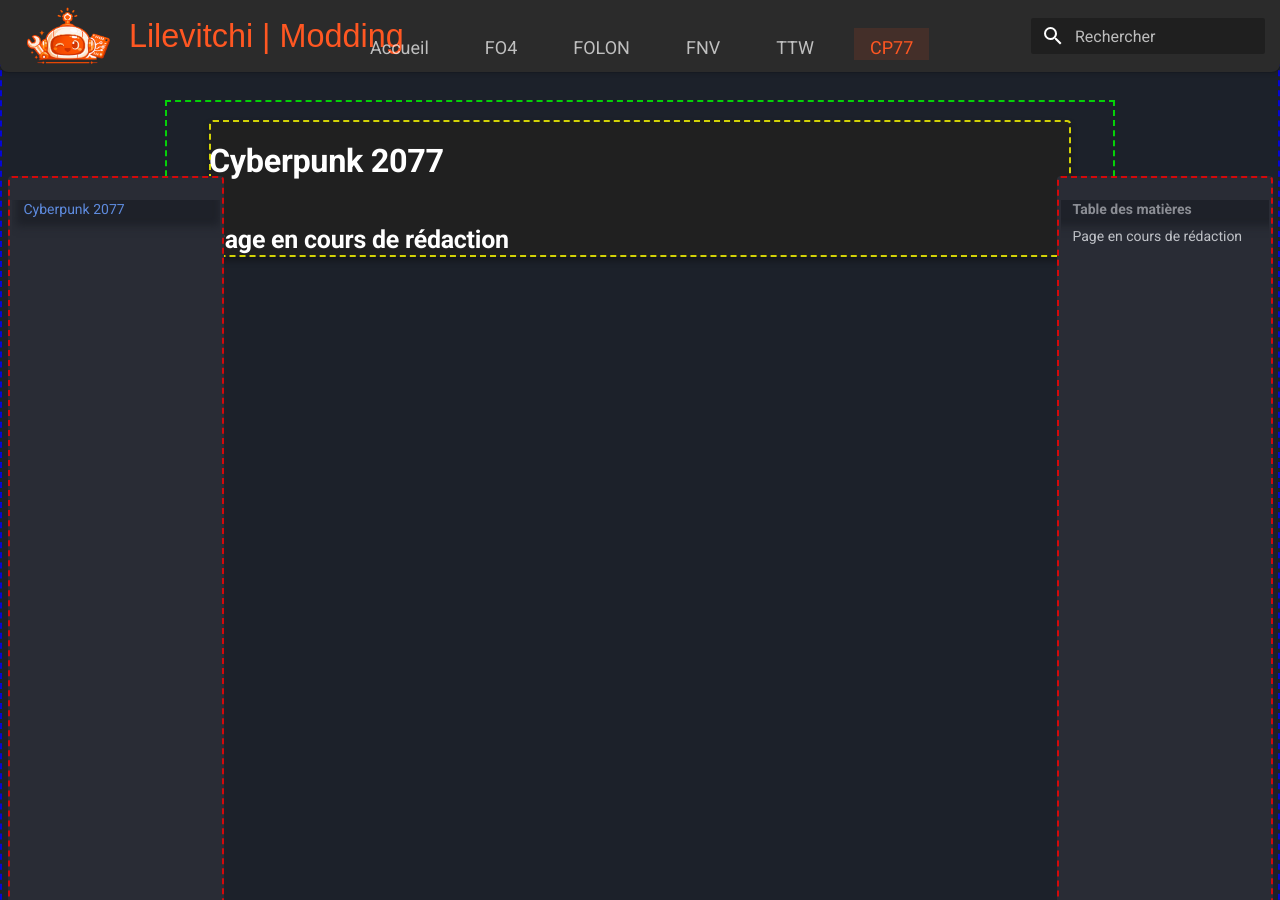
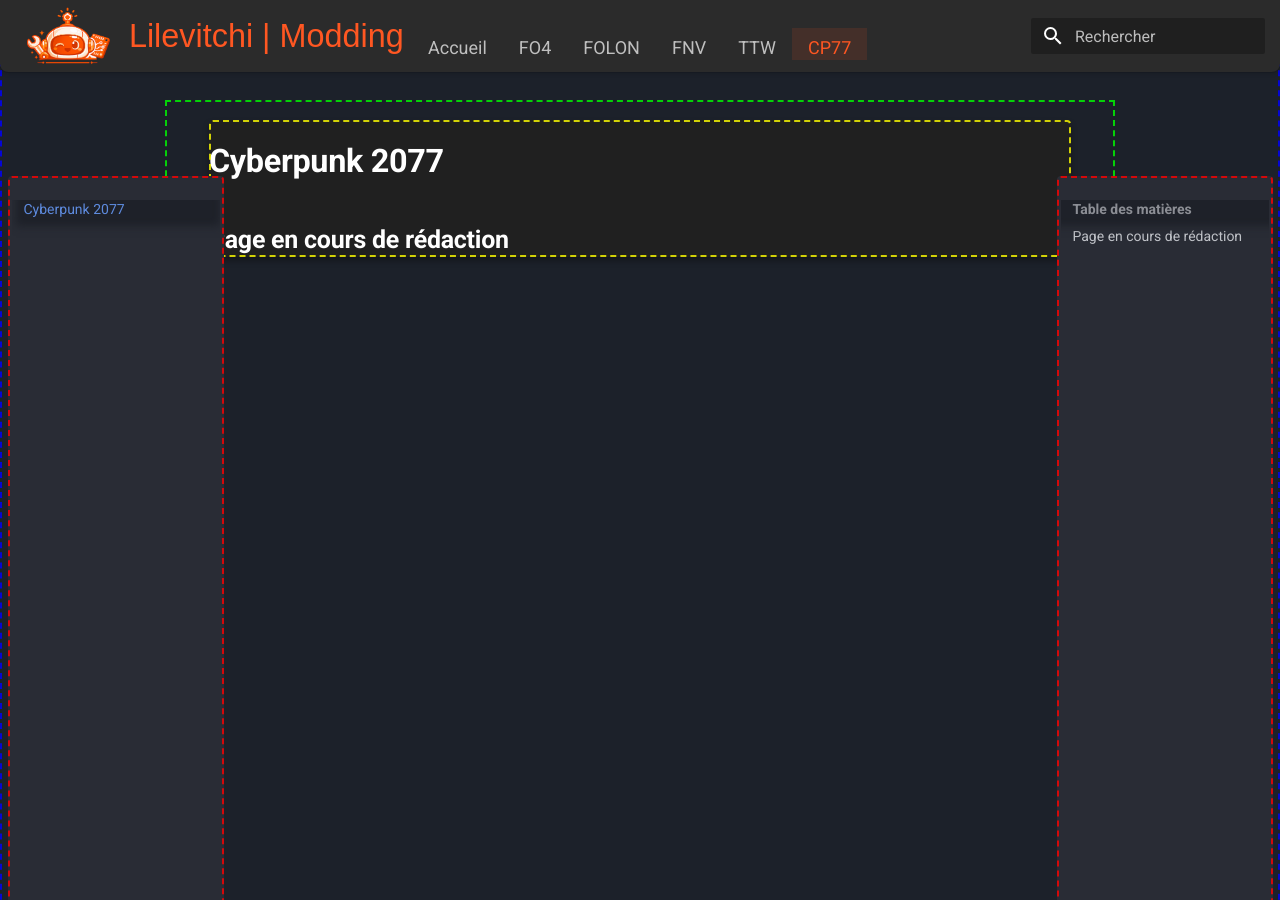
Before and after one commit to Lilevitchi/lilevitchi.github.io, an MkDocs documentation site: the page built from docs/cyberpunk/index.md, in a window 1280 px wide and 900 px high. Built offline with MkDocs 1.6.1 and Material for MkDocs 9.7.7, drawn with Linux system fonts in a browser that asks for light colours.

Commit message:
Update extra.css

```diff
--- a/docs/stylesheets/extra.css
+++ b/docs/stylesheets/extra.css
@@ -220,6 +220,22 @@
   width: 100%;
   background: transparent;
   box-shadow: none;
+}
+
+/* Liste des onglets */
+[data-md-color-scheme] .md-tabs__list {
+  display: flex;
+  align-items: center;
+  height: 100%;
+  gap: 0;
+  padding: 0;
+  margin: 0;
+}
+
+/* Item = Source de l'espace */
+[data-md-color-scheme] .md-tabs__item {
+  margin: 0;
+  padding: 0;
 }
 
 /* Onglet — état normal */
```
